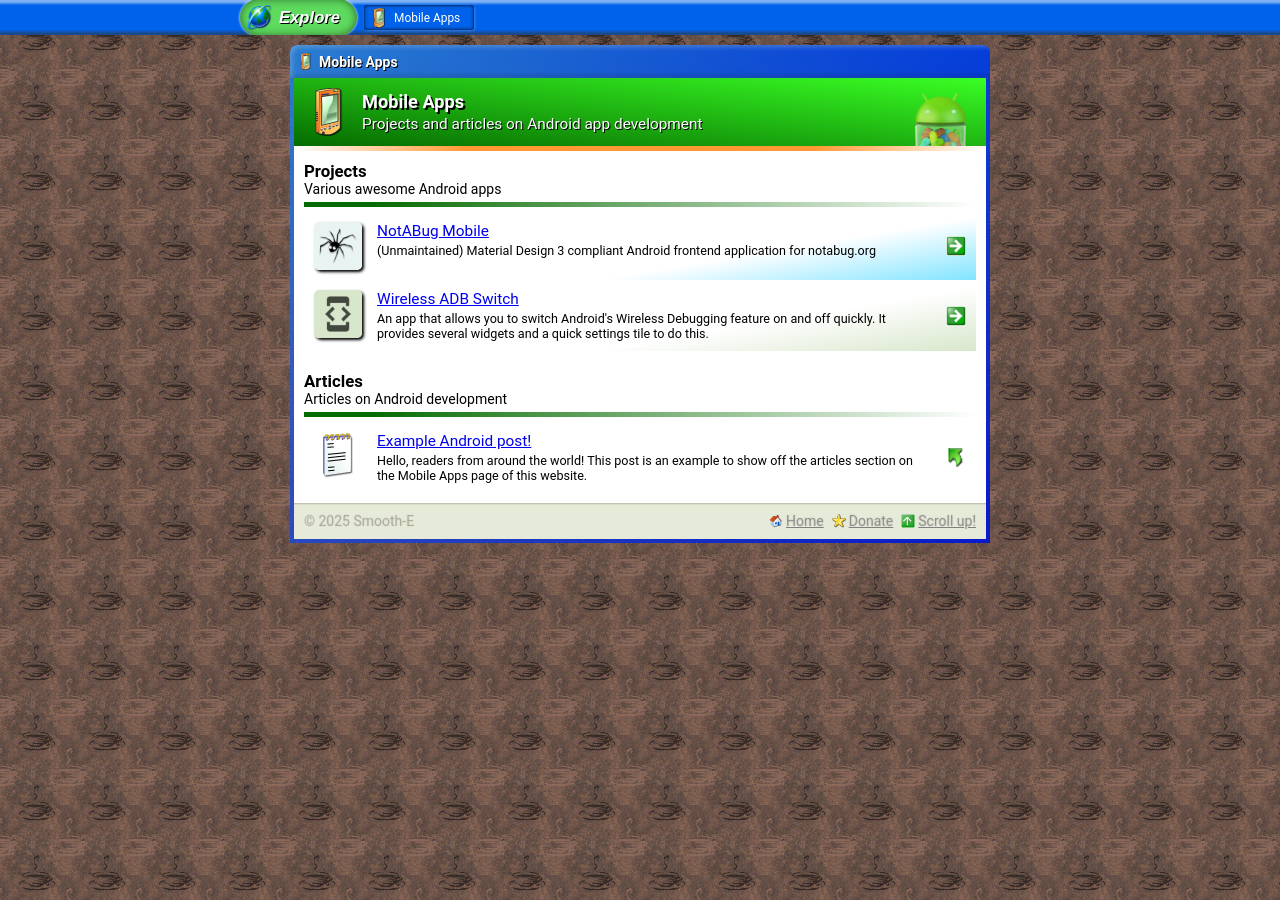
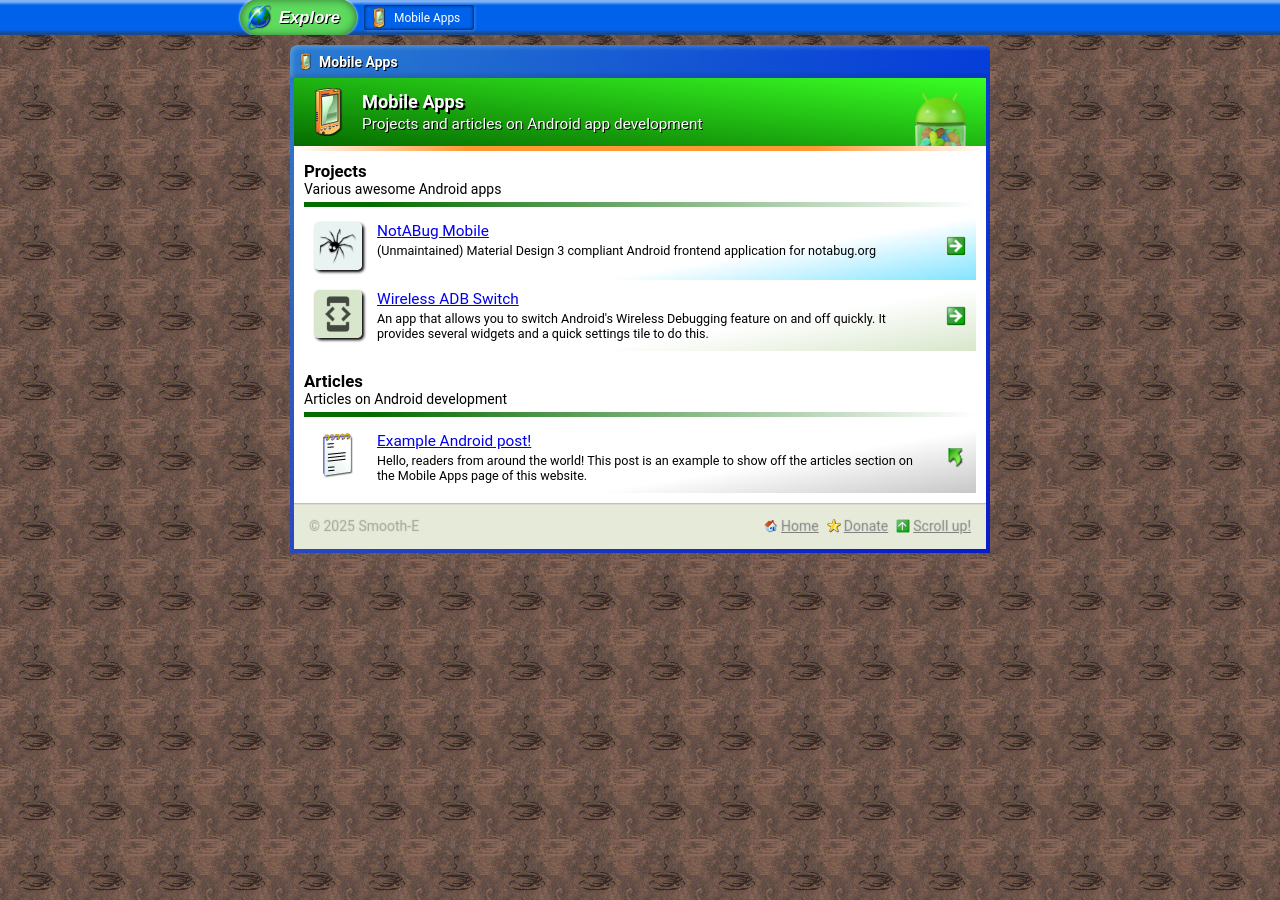
Before and after one commit to Smooth-E/smooth-e.github.io, a Jekyll site: the page built from mobile.md, in a window 1280 px wide. Built offline with Jekyll 4.4.1, drawn with Linux system fonts in a browser that asks for light colours.

Commit message:
Add glow for article listings and increase padding on footer

```diff
--- a/_layouts/aggregator.html
+++ b/_layouts/aggregator.html
@@ -58,13 +58,12 @@
                             <div class="line"></div>
                         </div>
                         {% for project in site[page.projects_collection] %}
-                            <a class="listing project" href="{{ project.url }}" style="--project-color-light: {{ project.color_light }}; --project-color-dark: {{ project.color_dark }};">
+                            <a class="listing project" href="{{ project.url }}" style="--tint: {{ project.color_light }};">
                                 {% assign project_icon = "/assets/" | append: page.projects_collection | append: "/" | append: project.slug | append: "/icon.png" %}
                                 <img class="icon" src="{{ project_icon }}"/>
                                 <div class="words">
                                     <div class="name">{{ project.title }}</div>
                                     <span class="description">{{ project.description }}</span>
-                                    <!-- TODO: Add download button if specified -->
                                 </div>
                                 <img class="secondary-icon" src="/assets/icons/go-48.png"/>
                             </a>
@@ -79,7 +78,7 @@
                         {% for tag in site.tags %}
                             {% if tag[0] == page.articles_tag %}
                                 {% for article in tag[1] %}
-                                    <a class="listing article" href="{{ article.url }}">
+                                    <a class="listing article" href="{{ article.url }}" style="--tint: #c7c7c7;">
                                         <img class="icon" src="/assets/icons/notebook-48.png"/>
                                         <div class="words">
                                             <span class="name">{{ article.title }}</span>
--- a/css/aggregator.scss
+++ b/css/aggregator.scss
@@ -94,7 +94,7 @@
         height: 100%;
         top: 0;
         left: 0;
-        background: linear-gradient(-9.5deg, var(--project-color-light), transparent 35%);
+        background: linear-gradient(-9.5deg, var(--tint), transparent 35%);
         z-index: -1;
         opacity: 1;
         transition: opacity 0.5s;
@@ -111,7 +111,7 @@
         height: 100%;
         top: 0;
         left: 0;
-        background: linear-gradient(0deg, var(--project-color-light), transparent 55%);
+        background: linear-gradient(0deg, var(--tint), transparent 55%);
         z-index: -1;
         opacity: 0;
         transition: opacity 0.5s;
--- a/css/style.scss
+++ b/css/style.scss
@@ -258,7 +258,7 @@
 }
 
 .footer {
-    padding: 10px;
+    padding: 15px;
     display: flex;
     flex-wrap: wrap-reverse;
     justify-content: space-between;
```
